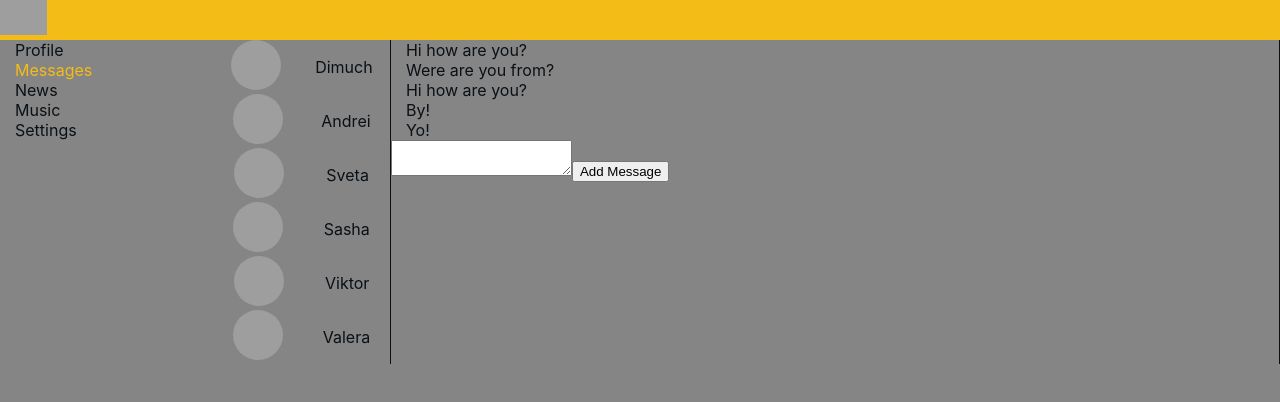
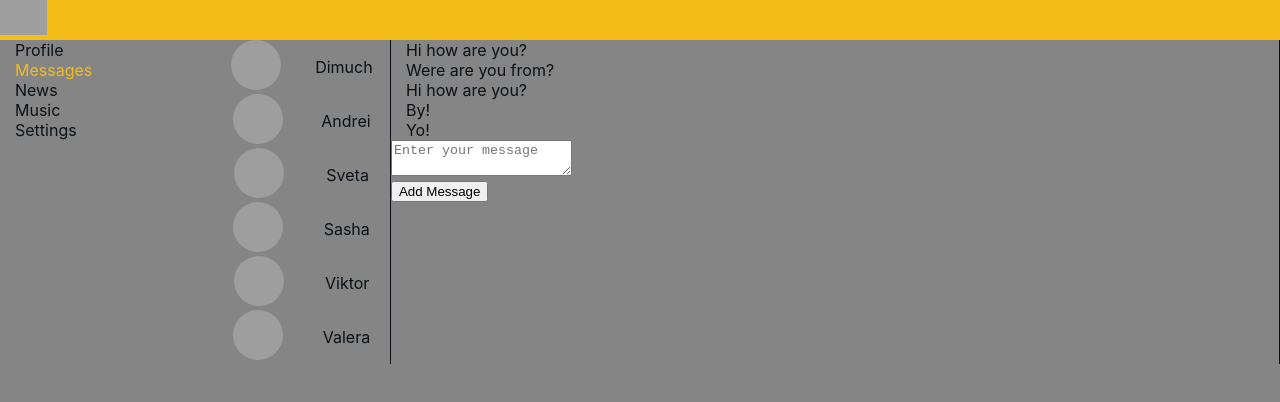
Before and after one commit to OleksandrCh/miniSocialSite, a React (Create React App) app: page /dialogs in a window 1280 px wide. Shown: the top 402 px of the page. Built offline with nearby package versions, Linux system fonts and the light colour scheme; grey boxes are pictures that could not be loaded.

Commit message:
add reducerFunc in dialogs,profile,sidebar

```diff
--- a/src/component/Dialogs/Dialogs.jsx
+++ b/src/component/Dialogs/Dialogs.jsx
@@ -2,16 +2,15 @@ import React from 'react';
 import s from './Dialogs.module.css';
 import DialogItem from "./DialogItem/DialogItem";
 import Message from "./Message/Message";
-import {addMessageActionCreator, updateNewMessageActionCreator} from "../../redux/state";
+import {addMessageActionCreator, updateNewMessageActionCreator} from "../../redux/dialogsReducer";
 
-const Dialogs = ({state: {dialogsPage: {dialogsData, messageData, newMessage}}, dispatch}) => {
-    let newMessageElement = React.createRef();
+const Dialogs = ({state: {dialogsPage: {dialogsData, messageData,newMessageText}}, dispatch}) => {
 
-    const addMessage = () => {
+    const onSendMessageClick = () => {
         dispatch(addMessageActionCreator())
     };
-    const messageOnChange = () => {
-        const text = newMessageElement.current.value;
+    const onNewMessageChange = (e) => {
+        const text = e.target.value;
         dispatch(updateNewMessageActionCreator(text));
     };
 
@@ -23,8 +22,8 @@ const Dialogs = ({state: {dialogsPage: {dialogsData, messageData, newMessage}},
             <div className={s.messagesBlock}>
                 {messageData.map(data => <Message message={data.message} id={data.id}/>)}
                 <div>
-                    <textarea ref={newMessageElement} value={newMessage} onChange={messageOnChange}/>
-                    <button onClick={addMessage}>Add Message</button>
+                    <textarea placeholder= 'Enter your message' value={newMessageText} onChange={onNewMessageChange}/>
+                    <div><button onClick={onSendMessageClick}>Add Message</button></div>
                 </div>
             </div>
         </div>
--- a/src/component/Profile/MyPosts/MyPosts.jsx
+++ b/src/component/Profile/MyPosts/MyPosts.jsx
@@ -1,11 +1,10 @@
 import React, {useState} from "react";
 import s from './MyPosts.module.css';
 import Post from "./Post/Post";
-import {addPostActionCreator, updateNewPostActionCreator} from "../../../redux/state";
+import {addPostActionCreator, updateNewPostActionCreator} from "../../../redux/profileReducer";
 
 const MyPosts = ({state, dispatch}) => {
     let {profilePage:{postData,newPostText}} = state;
-    console.log(newPostText);
     let newPostElement = React.createRef();
 
     const addNewPost = () => {
@@ -22,14 +21,14 @@ const MyPosts = ({state, dispatch}) => {
             <h3>My post</h3>
             <div>
                 <div>
-                    <textarea ref={newPostElement} value={newPostText} onChange={onPostChange}></textarea>
+                    <textarea placeholder='Enter your post' ref={newPostElement} value={newPostText} onChange={onPostChange}></textarea>
                 </div>
                 <div>
                     <button onClick={addNewPost}>Add Post</button>
                 </div>
             </div>
             <div className={s.posts}>
-                {postData.map(post => <Post key={post.id} id={post.id} message={post.post}/>)}
+                {postData.map(post => <Post key={post.id} id={post.id} post={post.post}/>)}
             </div>
         </div>
     )
--- a/src/component/Profile/MyPosts/Post/Post.jsx
+++ b/src/component/Profile/MyPosts/Post/Post.jsx
@@ -2,19 +2,19 @@ import React, {useState} from "react";
 import s from './Post.module.css';
 import Avatar from "../Avatar/Avatar";
 
-const Post = ({message}) => {
-    const [like, setLike] = useState(0);
+const Post = ({post}) => {
+    const [likeCount, setLike] = useState(0);
 
     const addLike = () => {
-        setLike(like + 1)
+        setLike(likeCount + 1)
     };
     return (
         <div className={s.item}>
             <Avatar/>
-            {message}
+            {post}
             <div>
                     <span>
-                        <a onClick={addLike}> {like} <i className="fas fa-heart"></i></a>
+                        <a onClick={addLike}> {likeCount} <i className="fas fa-heart"></i></a>
                     </span>
             </div>
         </div>
--- a/src/component/Profile/ProfileInfo/ProfileInfo.module.css
+++ b/src/component/Profile/ProfileInfo/ProfileInfo.module.css
@@ -3,5 +3,5 @@
 }
 
 .imgWidth{
-    width: 100%;
+    max-width: 100%;
 }
--- a/src/index.js
+++ b/src/index.js
@@ -3,7 +3,7 @@ import ReactDOM from 'react-dom';
 import './index.css';
 import App from './App';
 import * as serviceWorker from './serviceWorker';
-import {store} from "./redux/state";
+import {store} from "./redux/store";
 import {BrowserRouter} from "react-router-dom";
 
 const renderState = (state) => {
--- /dev/null
+++ b/src/redux/dialogsReducer.js
@@ -0,0 +1,25 @@
+
+const ADD_NEW_MESSAGE = 'ADD-NEW-MESSAGE';
+const UPDATE_NEW_MESSAGE_TEXT = 'UPDATE-NEW-MESSAGE-TEXT';
+
+const dialogsReducer = (state, action) => {
+    switch (action.type) {
+        case ADD_NEW_MESSAGE:
+            let nextId = state.messageData[state.messageData.length - 1].id + 1;
+            const newMessageText = {id: nextId, message: state.newMessageText};
+            state.messageData.push(newMessageText);
+            state.newMessageText = '';
+            return state;
+        case UPDATE_NEW_MESSAGE_TEXT:
+            state.newMessageText = action.newText;
+            return state;
+        default:
+            return state;
+
+    }
+};
+
+export const addMessageActionCreator = () => ({type: ADD_NEW_MESSAGE});
+export const updateNewMessageActionCreator = (text) => ({type: UPDATE_NEW_MESSAGE_TEXT, newText: text});
+
+export default dialogsReducer;
--- /dev/null
+++ b/src/redux/profileReducer.js
@@ -0,0 +1,23 @@
+const ADD_POST = 'ADD-POST';
+const UPDATE_NEW_POST_TEXT = 'UPDATE-NEW-POST-TEXT';
+
+const profileReducer = (state, action) => {
+    switch (action.type) {
+        case ADD_POST:
+            let nextId = state.postData[state.postData.length - 1].id + 1;
+            let newPost = {id: nextId, post: state.newPostText, likeCount: 0};
+            state.postData.push(newPost);
+            state.newPostText = '';
+            return state;
+        case UPDATE_NEW_POST_TEXT:
+            state.newPostText = action.newText;
+            return state;
+        default:
+            return state;
+    }
+};
+
+export const addPostActionCreator = () => ({type: ADD_POST});
+export const updateNewPostActionCreator = (text) => ({type: UPDATE_NEW_POST_TEXT, newText: text});
+
+export default profileReducer;
--- /dev/null
+++ b/src/redux/sidebarReducer.js
@@ -0,0 +1,6 @@
+const sidebarReducer = (state, action) => {
+
+    return state;
+};
+
+export default sidebarReducer;
--- a/src/redux/state.js
+++ /dev/null
@@ -1,82 +0,0 @@
-const ADD_POST = 'ADD-POST',
-    UPDATE_NEW_POST_TEXT = 'UPDATE-NEW-POST-TEXT',
-    ADD_NEW_MESSAGE = 'ADD-NEW-MESSAGE',
-    UPDATE_NEW_MESSAGE = 'UPDATE-NEW-MESSAGE';
-
-export let store = {
-    _state: {
-        profilePage: {
-            postData: [
-                {id: 1, post: 'Hi, how are you?'},
-                {id: 2, post: 'It\'s my first post!'},
-                {id: 3, post: 'Good by!'},
-            ],
-            newPostText: ''
-        },
-        dialogsPage: {
-            dialogsData: [
-                {id: 1, name: 'Dimuch'},
-                {id: 2, name: 'Andrei'},
-                {id: 3, name: 'Sveta'},
-                {id: 4, name: 'Sasha'},
-                {id: 5, name: 'Viktor'},
-                {id: 6, name: 'Valera'}
-            ],
-            messageData: [
-                {id: 1, message: 'Hi how are you?'},
-                {id: 2, message: 'Were are you from?'},
-                {id: 3, message: 'Hi how are you?'},
-                {id: 4, message: 'By!'},
-                {id: 5, message: 'Yo!'}
-            ],
-            newMessage: '',
-        }
-    },
-    _renderState() {
-        console.log('State change')
-    },
-
-    subscribe(observer) {
-        this._renderState = observer;
-    },
-    getState() {
-        return this._state;
-    },
-
-    dispatch(action) {
-        //MyPost Function
-        if (action.type === ADD_POST) {
-            let nextId = this._state.profilePage.postData[this._state.profilePage.postData.length - 1].id + 1;
-            let newPost = {id: nextId, post: this._state.profilePage.newPostText};
-            this._state.profilePage.postData.push(newPost);
-            this._state.profilePage.newPostText = '';
-            this._renderState(this._state);
-        } else if (action.type === UPDATE_NEW_POST_TEXT) {
-            this._state.profilePage.newPostText = action.newText;
-            this._renderState(this._state);
-        }
-        //Dialogs Function
-
-        else if (action.type === ADD_NEW_MESSAGE) {
-            let nextId = this._state.dialogsPage.messageData[this._state.dialogsPage.messageData.length - 1].id + 1;
-            const newMessage = {id: nextId, message: this._state.dialogsPage.newMessage};
-            this._state.dialogsPage.messageData.push(newMessage);
-            this._state.dialogsPage.newMessage = '';
-            this._renderState(this._state);
-        } else if (action.type === UPDATE_NEW_MESSAGE) {
-            this._state.dialogsPage.newMessage = action.newText;
-            this._renderState(this._state);
-        }
-    }
-};
-
-
-export const addPostActionCreator = () => {
-    return {type: ADD_POST}
-};
-export const updateNewPostActionCreator = (text) => {
-    return {type: UPDATE_NEW_POST_TEXT, newText: text}
-};
-
-export const addMessageActionCreator = () => ({type: ADD_NEW_MESSAGE});
-export const updateNewMessageActionCreator = (text) => ({type: UPDATE_NEW_MESSAGE, newText: text});
--- /dev/null
+++ b/src/redux/store.js
@@ -0,0 +1,53 @@
+import profileReducer from "./profileReducer";
+import dialogsReducer from "./dialogsReducer";
+import sidebarReducer from "./sidebarReducer";
+
+export let store = {
+    _state: {
+        profilePage: {
+            postData: [
+                {id: 1, post: 'Hi, how are you?', likeCount: 0},
+                {id: 2, post: 'It\'s my first post!', likeCount: 0},
+                {id: 3, post: 'Good by!', likeCount: 0},
+            ],
+            newPostText: ''
+        },
+        dialogsPage: {
+            dialogsData: [
+                {id: 1, name: 'Dimuch'},
+                {id: 2, name: 'Andrei'},
+                {id: 3, name: 'Sveta'},
+                {id: 4, name: 'Sasha'},
+                {id: 5, name: 'Viktor'},
+                {id: 6, name: 'Valera'}
+            ],
+            messageData: [
+                {id: 1, message: 'Hi how are you?'},
+                {id: 2, message: 'Were are you from?'},
+                {id: 3, message: 'Hi how are you?'},
+                {id: 4, message: 'By!'},
+                {id: 5, message: 'Yo!'}
+            ],
+            newMessageText: '',
+        },
+        sidebar: []
+    },
+    _renderState() {
+        console.log('State change')
+    },
+
+    subscribe(observer) {
+        this._renderState = observer;
+    },
+
+    getState() {
+        return this._state;
+    },
+
+    dispatch(action) {
+        this._state.profilePage = profileReducer(this._state.profilePage, action);
+        this._state.dialogsPage = dialogsReducer(this._state.dialogsPage, action);
+        this._state.sidebar = sidebarReducer(this._state.sidebar, action);
+        store._renderState(this._state)
+    }
+};
```
